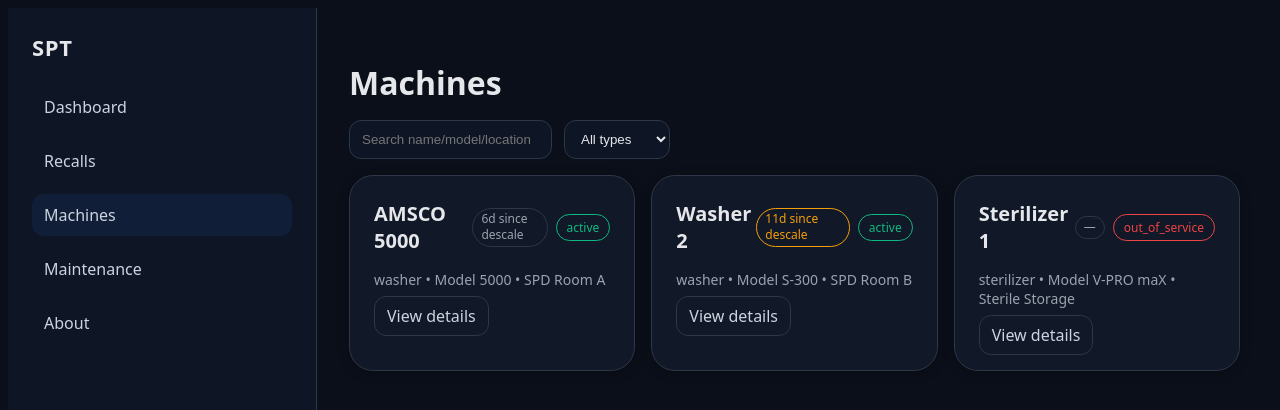
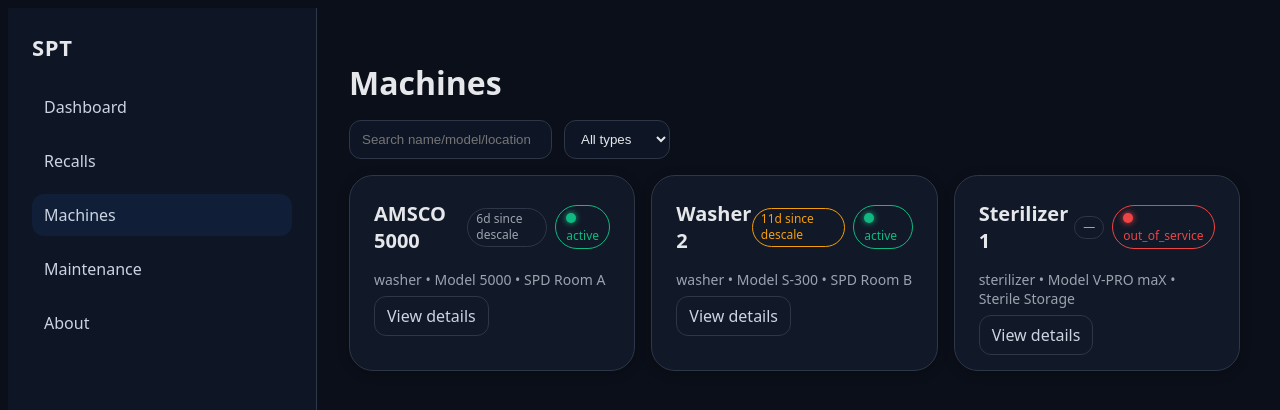
Before and after one commit to bbeare22/sterile-processing-tracker, a React (Vite) app in the folder apps/client/: page /machines in a window 1280 px wide. Shown: the top 410 px of the page. Built offline with nearby package versions, Linux system fonts and the light colour scheme.

Commit message:
feat(ui): add glowing status dot to MachineCard

```diff
--- a/apps/client/src/components/MachineCard/MachineCard.jsx
+++ b/apps/client/src/components/MachineCard/MachineCard.jsx
@@ -3,18 +3,19 @@ import { Link } from "react-router-dom";
 import { daysSince } from "../../utils/date";
 
 export default function MachineCard({ m }) {
-  const badge =
-    m.status === "active" ? styles["badge--ok"] : styles["badge--down"];
+  const isActive = m.status === "active";
+  const badge = isActive ? styles["badge--ok"] : styles["badge--down"];
+  const dot = isActive ? styles["dot--ok"] : styles["dot--down"];
 
-  // days since last descale (Infinity if null)
+  // days since last descale
   const d = daysSince(m.lastDescaleAt);
   const chipTone = !isFinite(d)
-    ? "" // no date
+    ? ""
     : d > 14
-    ? styles["chip--danger"] // >14 red
+    ? styles["chip--danger"]
     : d > 7
-    ? styles["chip--warn"] // 8–14 amber
-    : ""; // ≤7 neutral
+    ? styles["chip--warn"]
+    : "";
 
   return (
     <article className={styles.card} aria-label={`${m.name} ${m.model}`}>
@@ -25,8 +26,11 @@ export default function MachineCard({ m }) {
           <span className={`${styles.chip} ${chipTone}`}>
             {isFinite(d) ? `${d}d since descale` : "—"}
           </span>
-          {/* status badge */}
-          <span className={`${styles.badge} ${badge}`}>{m.status}</span>
+          {/* status dot + badge */}
+          <span className={`${styles.badge} ${badge}`}>
+            <span className={`${styles.dot} ${dot}`}></span>
+            {m.status}
+          </span>
         </div>
       </div>
 
--- a/apps/client/src/components/MachineCard/MachineCard.module.css
+++ b/apps/client/src/components/MachineCard/MachineCard.module.css
@@ -79,3 +79,21 @@
   border-color: var(--color-danger);
   color: var(--color-danger);
 }
+
+.dot {
+  display: inline-block;
+  width: 10px;
+  height: 10px;
+  border-radius: 50%;
+  margin-right: 6px;
+}
+
+.dot--ok {
+  background-color: var(--color-accent);
+  box-shadow: 0 0 6px var(--color-accent);
+}
+
+.dot--down {
+  background-color: var(--color-danger);
+  box-shadow: 0 0 6px var(--color-danger);
+}
```
